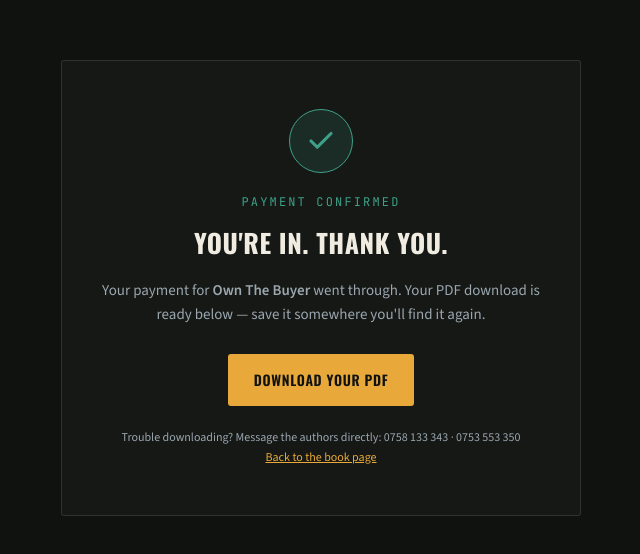
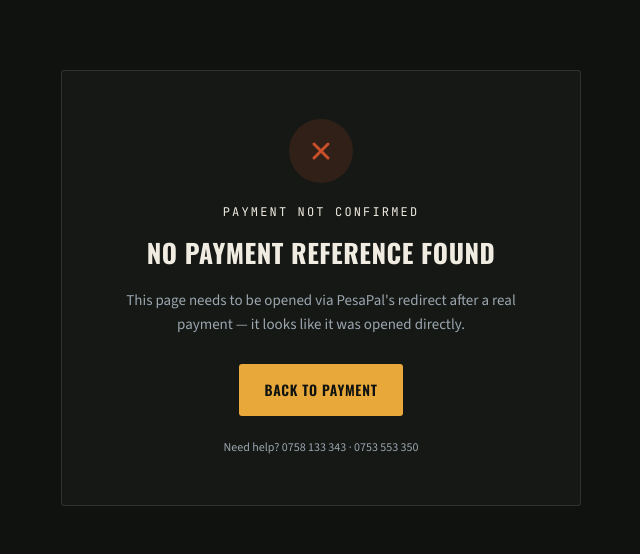
Before and after one commit to Alphabranco999/website-book, a plain HTML site: page thank-you.html in a window 1280 px wide. Shown: the part 112-666 px from the top of the page, without its empty margins (319-959 px from the left). Drawn offline with nearby package versions, Linux system fonts and the light colour scheme.

Commit message:
Update thank-you.html

```diff
--- a/thank-you.html
+++ b/thank-you.html
@@ -41,11 +41,30 @@
   .btn:hover{ background:#f2b752; }
   .note{ margin-top:22px; font-size:12px; color:var(--slate); }
   .note a{ color:var(--gold); }
+  .cross{
+    width:64px; height:64px; margin:0 auto 20px; border-radius:50%;
+    background:rgba(201,80,42,0.15); border:1px solid var(--ember);
+    display:flex; align-items:center; justify-content:center;
+  }
+  .cross svg{ width:28px; height:28px; }
+  .spinner{
+    width:40px; height:40px; margin:0 auto 22px; border-radius:50%;
+    border:3px solid var(--line); border-top-color:var(--gold);
+    animation:spin 0.8s linear infinite;
+  }
+  @keyframes spin{ to{ transform:rotate(360deg); } }
 </style>
 </head>
 <body>
 
-<div class="card">
+<div class="card" id="stateChecking">
+  <div class="spinner"></div>
+  <div class="eyebrow">Checking your payment</div>
+  <h1>One moment…</h1>
+  <p>We're confirming your payment with PesaPal directly. This takes a couple of seconds — please don't close this page.</p>
+</div>
+
+<div class="card" id="statePaid" style="display:none;">
   <div class="check">
     <svg viewBox="0 0 24 24" fill="none" stroke="#3FA089" stroke-width="2.5" stroke-linecap="round" stroke-linejoin="round">
       <polyline points="20 6 9 17 4 12"></polyline>
@@ -53,7 +72,7 @@
   </div>
   <div class="eyebrow">Payment confirmed</div>
   <h1>You're in. Thank you.</h1>
-  <p>Your payment for <b>Own The Buyer</b> went through. Your PDF download is ready below — save it somewhere you'll find it again.</p>
+  <p>Your payment for <b>Own The Buyer</b> was verified directly with PesaPal. Your PDF download is ready below — save it somewhere you'll find it again.</p>
 
   <a class="btn" href="own-the-buyer.pdf" download>Download Your PDF</a>
 
@@ -63,25 +82,77 @@
   </div>
 </div>
 
+<div class="card" id="stateFailed" style="display:none;">
+  <div class="cross">
+    <svg viewBox="0 0 24 24" fill="none" stroke="#C9502A" stroke-width="2.5" stroke-linecap="round" stroke-linejoin="round">
+      <line x1="18" y1="6" x2="6" y2="18"></line>
+      <line x1="6" y1="6" x2="18" y2="18"></line>
+    </svg>
+  </div>
+  <div class="eyebrow" style="color:var(--ember);">Payment not confirmed</div>
+  <h1 id="failedTitle">We couldn't verify this payment</h1>
+  <p id="failedMsg">PesaPal hasn't confirmed a completed payment for this link. If you did pay and think this is a mistake, contact the authors below with your PesaPal confirmation code.</p>
+
+  <a class="btn" href="index.html#buy">Back to Payment</a>
+
+  <div class="note">
+    Need help? 0758 133 343 · 0753 553 350
+  </div>
+</div>
+
+<script>
+(async function verify(){
+  const params = new URLSearchParams(window.location.search);
+  // PesaPal appends this to your Redirect URL automatically after checkout
+  const orderTrackingId = params.get('OrderTrackingId') || params.get('orderTrackingId');
+
+  const show = (id) => {
+    ['stateChecking','statePaid','stateFailed'].forEach(s=>{
+      document.getElementById(s).style.display = (s===id) ? 'block' : 'none';
+    });
+  };
+
+  if(!orderTrackingId){
+    document.getElementById('failedTitle').textContent = 'No payment reference found';
+    document.getElementById('failedMsg').textContent = "This page needs to be opened via PesaPal's redirect after a real payment — it looks like it was opened directly.";
+    show('stateFailed');
+    return;
+  }
+
+  try{
+    const res = await fetch('/.netlify/functions/verify-payment?orderTrackingId=' + encodeURIComponent(orderTrackingId));
+    const data = await res.json();
+
+    if(res.ok && data.paid){
+      show('statePaid');
+    }else{
+      document.getElementById('failedMsg').textContent =
+        'PesaPal reports this payment as "' + (data.status || 'not completed') + '". If you believe this is wrong, contact the authors with your PesaPal confirmation code.';
+      show('stateFailed');
+    }
+  }catch(err){
+    document.getElementById('failedMsg').textContent = 'We could not reach the verification service. Please try again in a minute, or contact the authors.';
+    show('stateFailed');
+  }
+})();
+</script>
+
 <!-- ============================================================
      SETUP NOTE FOR YOU (not shown to buyers):
      1. Upload your real PDF to this same folder and name it
-        own-the-buyer.pdf (or change the href above to match).
-     2. This page must ONLY be reachable the way PesaPal reaches
-        it — via the "Redirect URL" you set in your PesaPal
-        dashboard for the UGX 20,000 payment link, pointed at:
+        own-the-buyer.pdf (or change the href in #statePaid above).
+     2. In your PesaPal dashboard, set the Redirect URL for your
+        payment link to this page's live address, e.g.:
           https://yourdomain.com/thank-you.html
-        PesaPal only sends buyers here after it has confirmed
-        their payment actually succeeded. People who cancel or
-        fail payment stay on PesaPal's own page instead.
-     3. Because this is a static page, anyone who somehow guesses
-        or is given this exact URL could technically open it
-        without paying — there is no server here to check. That's
-        the trade-off of a no-backend setup. If that risk matters
-        to you (e.g. this URL gets shared publicly), the fix is a
-        small serverless function that verifies the OrderTrackingId
-        against PesaPal's API before releasing the PDF link — just
-        say the word and I can build that version too.
+        PesaPal appends ?OrderTrackingId=... to that URL itself —
+        you don't need to do anything extra for that part.
+     3. This page now calls netlify/functions/verify-payment.js,
+        which asks PesaPal's API directly whether that OrderTrackingId
+        was really paid, using your Consumer Key/Secret (set as
+        environment variables on Netlify, never in this file).
+        Only if PesaPal confirms COMPLETED does the download show.
+        Directly guessing/opening this URL without paying now fails,
+        because there's no real OrderTrackingId to verify.
      ============================================================ -->
 
 </body>
```
